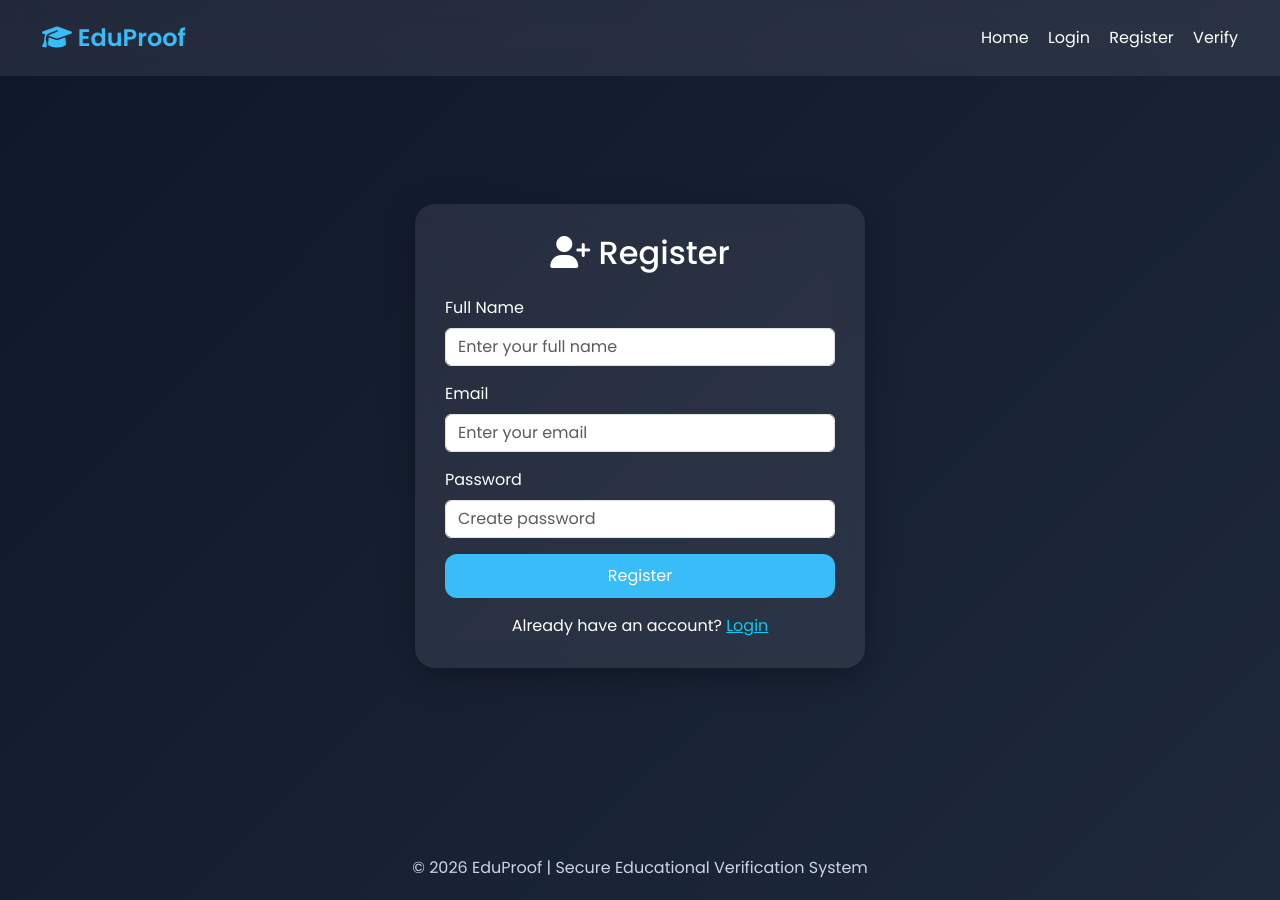
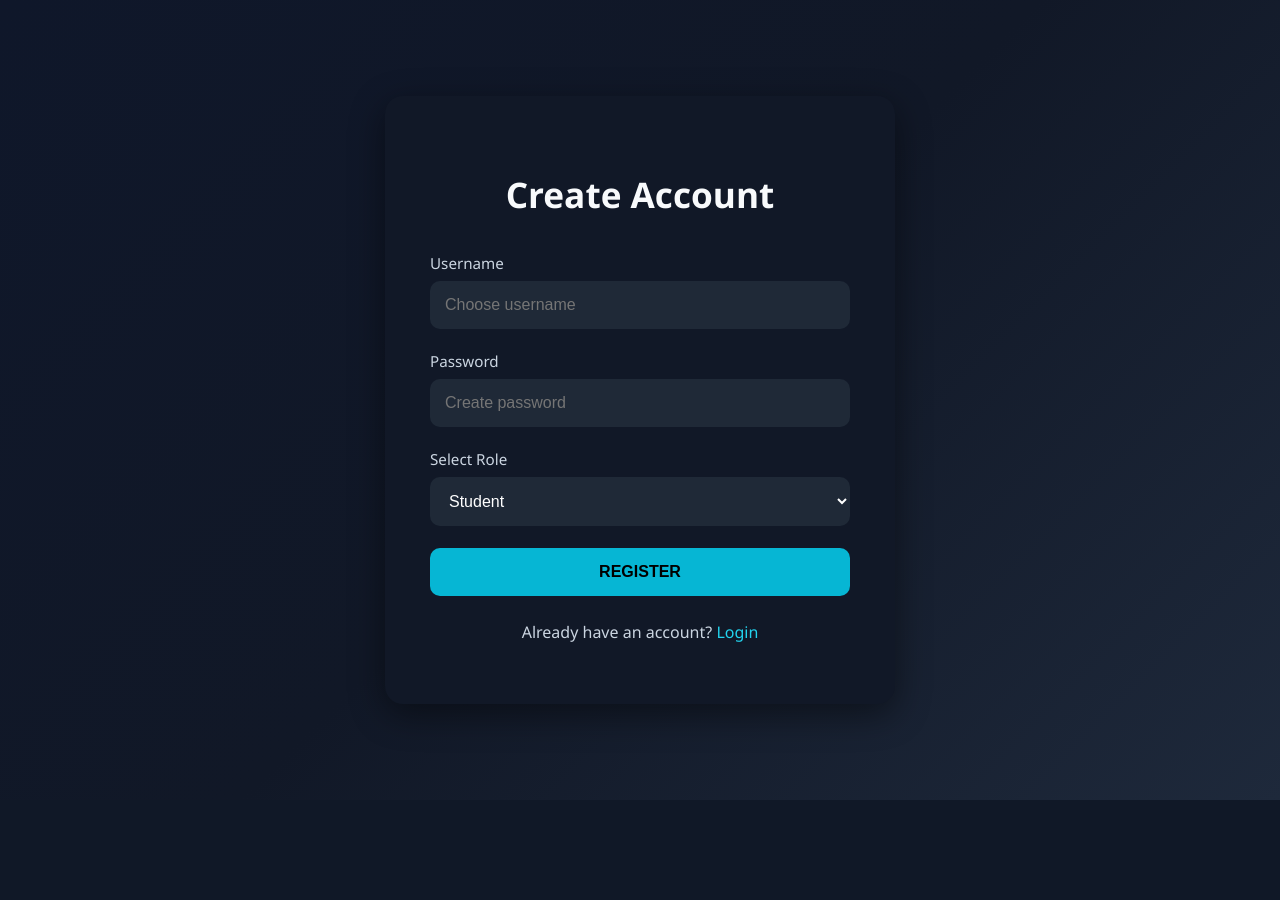
Before and after one commit to Mohammad-Yousuf2272/Eduproof, a Flask app: page /register in a window 1280 px wide. After the commit the page ends 800 px from the top, so only its background shows below. Run offline with Flask 3, Linux system fonts and the light colour scheme.

Commit message:
Refactor register.html for improved structure

```diff
--- a/templates/register.html
+++ b/templates/register.html
@@ -1,82 +1,50 @@
 
-{% extends 'base.html' %}
 
-{% block title %}Register | EduProof{% endblock %}
+<!DOCTYPE html>
+<html>
+<head>
+<title>Register</title>
+<link rel="stylesheet" href="{{ url_for('static', filename='css/style.css') }}">
+</head>
+<body>
 
-{% block content %}
+<div class="auth-wrapper">
 
-<div class="d-flex justify-content-center align-items-center" style="min-height: 80vh;">
+<div class="auth-card">
 
-    <div class="glass-card" style="width: 450px;">
-
-        <h2 class="text-center mb-4">
-            <i class="fa-solid fa-user-plus"></i>
-            Register
-        </h2>
+<h2>Create Account</h2>
 
 <form method="POST">
 
-            <div class="mb-3">
-
-                <label class="form-label">
-                    Full Name
-                </label>
-
-                <input type="text"
-                       name="name"
-                       class="form-control"
-                       placeholder="Enter your full name"
-                       required>
-
+<div class="input-group">
+<label>Username</label>
+<input name="username" placeholder="Choose username" required>
 </div>
 
-            <div class="mb-3">
-
-                <label class="form-label">
-                    Email
-                </label>
-
-                <input type="email"
-                       name="email"
-                       class="form-control"
-                       placeholder="Enter your email"
-                       required>
-
+<div class="input-group">
+<label>Password</label>
+<input type="password" name="password" placeholder="Create password" required>
 </div>
 
-            <div class="mb-3">
-
-                <label class="form-label">
-                    Password
-                </label>
-
-                <input type="password"
-                       name="password"
-                       class="form-control"
-                       placeholder="Create password"
-                       required>
-
+<div class="input-group">
+<label>Select Role</label>
+<select name="role">
+<option value="student">Student</option>
+<option value="teacher">Teacher</option>
+</select>
 </div>
 
-            <button type="submit"
-                    class="btn btn-custom w-100">
-                Register
-            </button>
+<button type="submit">REGISTER</button>
 
 </form>
 
-        <div class="text-center mt-3">
-
-            Already have an account?
-
-            <a href="/login" class="text-info">
-                Login
-            </a>
-
+<div class="auth-footer">
+<p>Already have an account? <a href="/login">Login</a></p>
 </div>
 
 </div>
 
 </div>
 
-{% endblock %}
+</body>
+</html>
```
Lines whose indentation alone changed are shown as unchanged.
